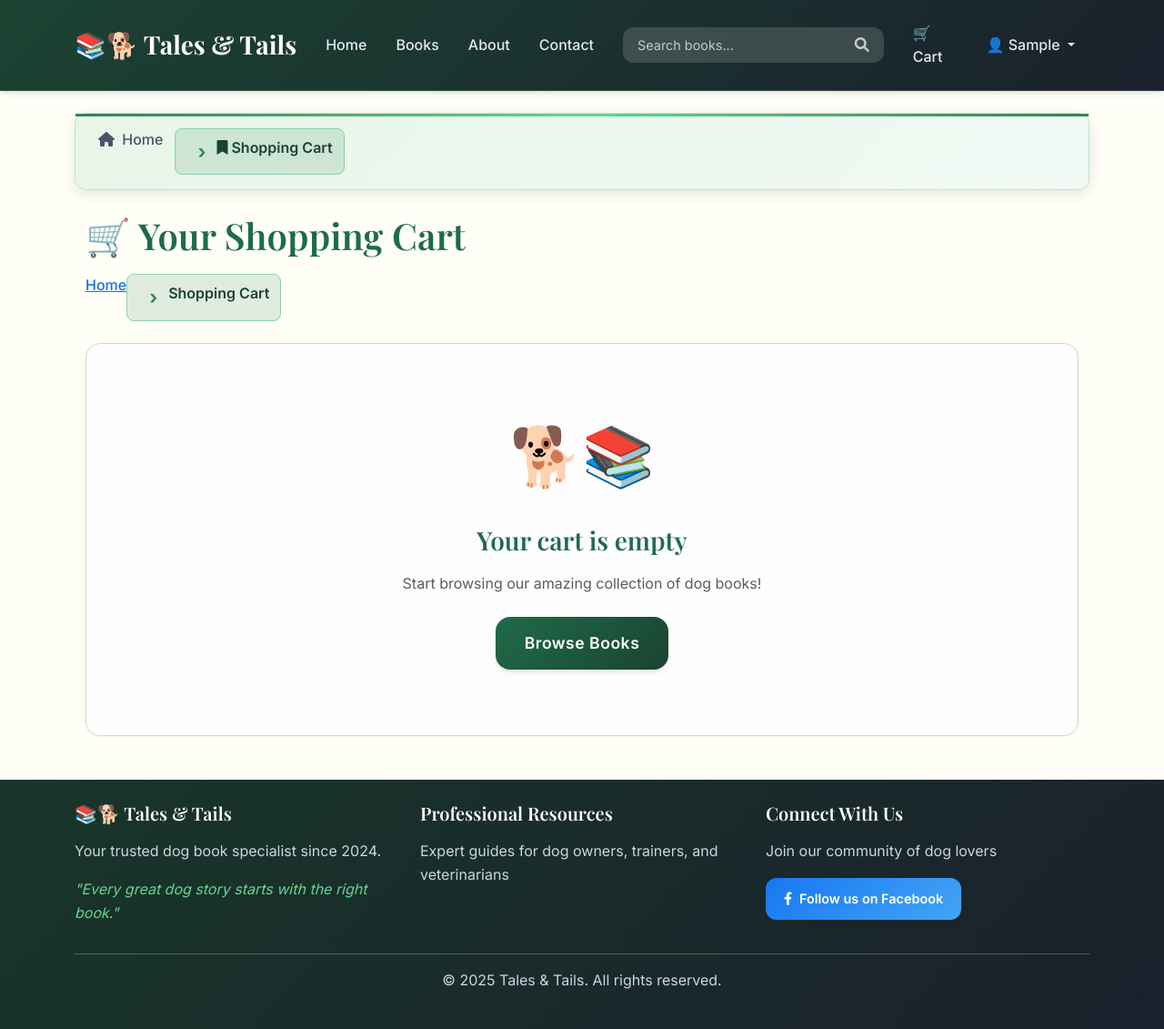
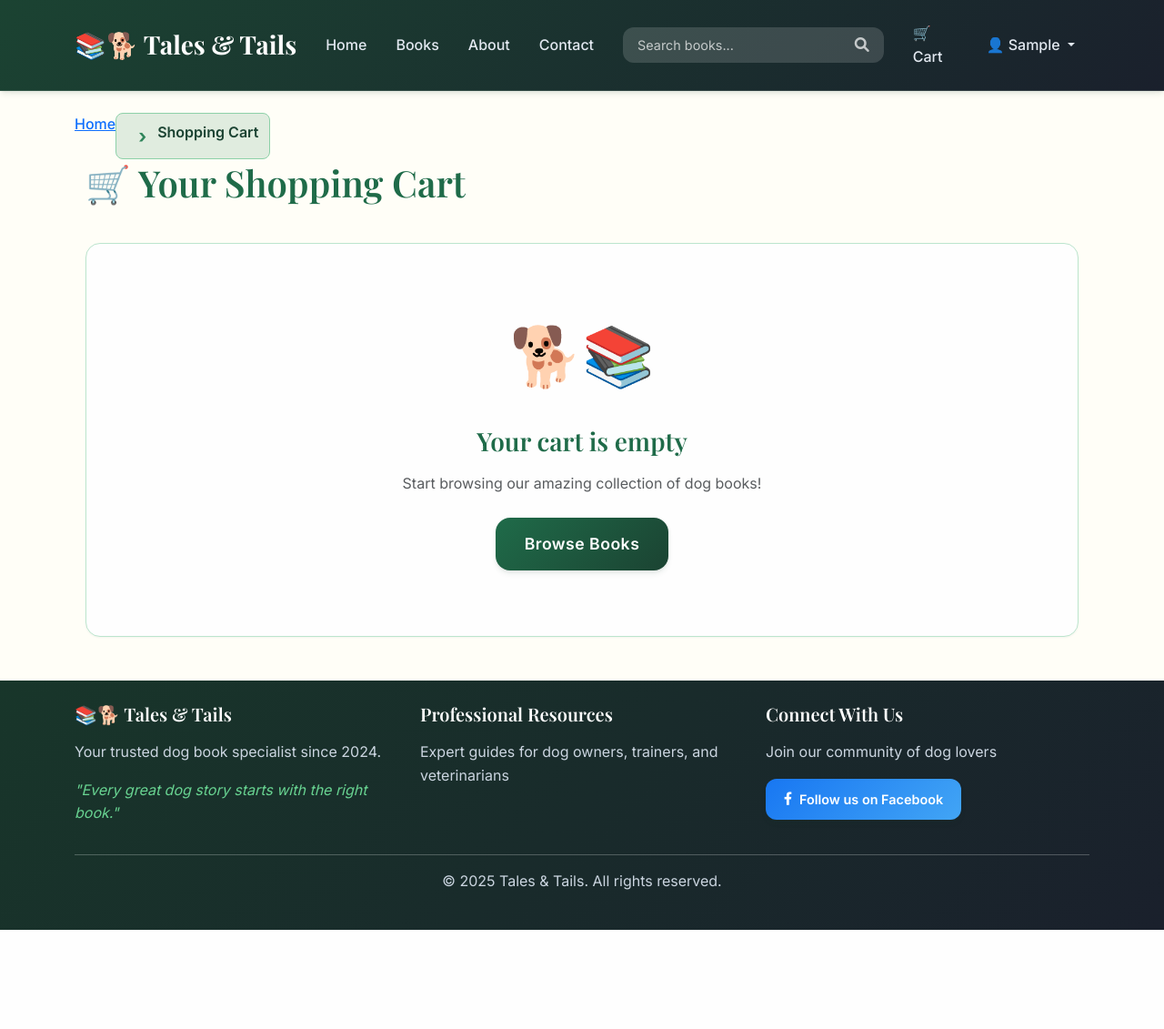
Before and after one commit to Nickflanagn24/bookstore, a Django app: page /cart/ in a window 1280 px wide. Shown: the whole page at 91% size. After the commit the page ends 1022 px from the top, so only its background shows below. Run offline with Django 4.2, Linux system fonts and the light colour scheme; the visitor is signed in with stand-in values (Sample User, id 1); data comes from the database, SQL or seed files in the repository; data that the repository does not hold is empty; parts of the project's set-up code (start-up, migrations or seed data) failed here and were passed over.

Commit message:
Fix duplicate breadcrumbs by using template inheritance properly

```diff
--- a/cart/templates/cart/cart_detail.html
+++ b/cart/templates/cart/cart_detail.html
@@ -3,20 +3,21 @@
 
 {% block title %}Your Cart - Tales & Tails{% endblock %}
 
+{% block breadcrumbs %}
+<nav aria-label="breadcrumb">
+    <ol class="breadcrumb">
+        <li class="breadcrumb-item"><a href="{% url 'home' %}">Home</a></li>
+        <li class="breadcrumb-item active">Shopping Cart</li>
+    </ol>
+</nav>
+{% endblock %}
+
 {% block content %}
-<!-- Set variable to prevent duplicate breadcrumbs -->
-{% with has_custom_breadcrumb=True %}
 <div class="container">
     <!-- Cart Header -->
     <div class="row mb-4">
         <div class="col-12">
             <h1 class="text-primary-custom">🛒 Your Shopping Cart</h1>
-            <nav aria-label="breadcrumb">
-                <ol class="breadcrumb">
-                    <li class="breadcrumb-item"><a href="{% url 'home' %}">Home</a></li>
-                    <li class="breadcrumb-item active">Shopping Cart</li>
-                </ol>
-            </nav>
         </div>
     </div>
 
@@ -170,7 +171,6 @@
         </div>
     {% endif %}
 </div>
-{% endwith %}
 
 <!-- JavaScript for quantity controls -->
 <script>
--- a/templates/base.html
+++ b/templates/base.html
@@ -120,7 +120,7 @@
                             </a>
                             <ul class="dropdown-menu">
                                 <li><a class="dropdown-item" href="{% url 'accounts:profile' %}">📋 My Profile</a></li>
-                                <li><a class="dropdown-item" href="{% url 'orders:order_list' %}">�� My Orders</a></li>
+                                <li><a class="dropdown-item" href="{% url 'orders:order_list' %}">🧾 My Orders</a></li>
                                 <li><a class="dropdown-item" href="{% url 'books:user_reviews' %}">⭐ My Reviews</a></li>
                                 <li><hr class="dropdown-divider"></li>
                                 <li><a class="dropdown-item" href="{% url 'accounts:logout' %}">🚪 Logout</a></li>
@@ -131,7 +131,7 @@
                             <a class="nav-link" href="{% url 'accounts:login' %}">🔑 Login</a>
                         </li>
                         <li class="nav-item">
-                            <a class="nav-link" href="{% url 'accounts:register' %}">🐾 Join Pack</a></li>
+                            <a class="nav-link" href="{% url 'accounts:register' %}">�� Join Pack</a></li>
                         </li>
                     {% endif %}
                 </ul>
@@ -142,7 +142,13 @@
     <!-- Main Content -->
     <main class="container my-4">
         <!-- Breadcrumb Navigation -->
-        {% include "components/breadcrumbs.html" %}
+        {% block breadcrumbs %}
+            <!-- Default breadcrumb implementation -->
+            {% if not has_custom_breadcrumb %}
+                {% include "components/breadcrumbs.html" %}
+            {% endif %}
+        {% endblock %}
+
         {% if messages %}
             {% for message in messages %}
                 <div class="alert alert-{{ message.tags }} alert-dismissible fade show" role="alert">
--- a/templates/components/breadcrumbs.html
+++ b/templates/components/breadcrumbs.html
@@ -1,31 +1,8 @@
-{% load breadcrumb_tags %}
-
-{% breadcrumbs as crumbs %}
-{% if crumbs|length > 1 %}
-<nav aria-label="breadcrumb" class="breadcrumb-nav">
-    <div class="container">
-        <ol class="breadcrumb mb-0">
-            {% for crumb in crumbs %}
-                {% if forloop.last %}
-                    <li class="breadcrumb-item active" aria-current="page">
-                        <i class="fas fa-bookmark me-1"></i>{{ crumb.name }}
-                    </li>
-                {% else %}
-                    <li class="breadcrumb-item">
-                        {% if crumb.url %}
-                            <a href="{{ crumb.url }}" class="breadcrumb-link">
-                                {% if forloop.first %}
-                                    <i class="fas fa-home me-1"></i>
-                                {% endif %}
-                                {{ crumb.name }}
-                            </a>
-                        {% else %}
-                            {{ crumb.name }}
-                        {% endif %}
-                    </li>
-                {% endif %}
-            {% endfor %}
-        </ol>
-    </div>
+<nav aria-label="breadcrumb">
+    <ol class="breadcrumb">
+        <li class="breadcrumb-item"><a href="{% url 'home' %}">Home</a></li>
+        {% if request.path != '/' %}
+        <li class="breadcrumb-item active">{{ request.resolver_match.url_name|title }}</li>
+        {% endif %}
+    </ol>
 </nav>
-{% endif %}
```
Also changed, not shown: cart/templates/cart/checkout.html (+11 -8 lines).
